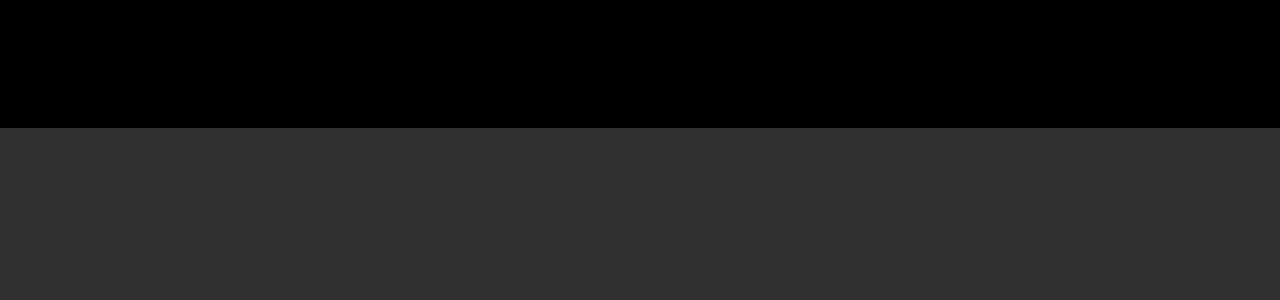
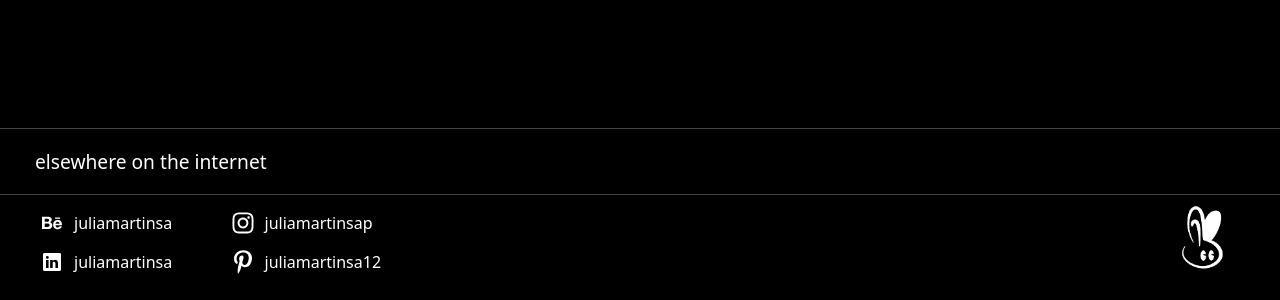
Before and after one commit to nicolecnogueira/portfolio, a React (Vite) app: page /videoart in a window 1280 px wide. Shown: the part 832-1132 px from the top of the page. Before the commit the page ends 960 px from the top, so only its background shows below. Built offline with nearby package versions, Linux system fonts and the light colour scheme.

Commit message:
feat: footer

```diff
--- a/package.json
+++ b/package.json
@@ -15,6 +15,7 @@
   "dependencies": {
     "react": "^19.1.0",
     "react-dom": "^19.1.0",
+    "react-icons": "^5.5.0",
     "react-router-dom": "^7.7.1"
   },
   "devDependencies": {
--- a/src/App.jsx
+++ b/src/App.jsx
@@ -4,6 +4,7 @@
 import About from './components/pages/About';
 import ObraLista from './components/pages/ObraLista';
 import ObraDetail from './components/pages/ObraDetail';
+import Footer from './components/Footer';
 
 function App() {
   return (
@@ -11,23 +12,17 @@
       <Header />
       <main>
         <Routes>
-          {/* Rota da Página Inicial */}
           <Route path="/" element={<About />} />
-
-          {/* Rota para os detalhes de UMA obra */}
           <Route path="/obras/:slug" element={<ObraDetail />} />
-
-          {/* 2. Rotas para CADA categoria, reutilizando o mesmo componente! */}
           <Route path="/illustration" element={<ObraLista categoria="illustration" />} />
           <Route path="/photography" element={<ObraLista categoria="photography" />} />
           <Route path="/videoart" element={<ObraLista categoria="videoart" />} />
           <Route path="/3d-modeling" element={<ObraLista categoria="3d-modeling" />} />
           <Route path="/grafic-design" element={<ObraLista categoria="grafic-design" />} />
-
-          {/* Rota para ABOUT (se precisar de uma página só para isso) */}
           <Route path="/about" element={<About />} />
         </Routes>
       </main>
+      <Footer />
     </div>
   );
 }
--- /dev/null
+++ b/src/components/Footer.jsx
@@ -0,0 +1,42 @@
+import React from 'react';
+import styles from './Footer.module.css';
+
+import { BiLogoBehance } from 'react-icons/bi';
+import { FaInstagram, FaPinterestP } from 'react-icons/fa';
+import { IoLogoLinkedin } from 'react-icons/io';
+
+import logo2 from '../../public/logo2.png';
+
+function Footer() {
+  const socialLinks = [
+    { name: 'juliamartinsa', icon: <BiLogoBehance />, url: 'https://www.behance.net/juliamartinsa' },
+    { name: 'juliamartinsap', icon: <FaInstagram />, url: 'https://www.instagram.com/juliamartinsap/' },
+    { name: 'juliamartinsa', icon: <IoLogoLinkedin />, url: 'https://www.linkedin.com/in/juliamartinsa/' },
+    { name: 'juliamartinsa12', icon: <FaPinterestP />, url: 'https://br.pinterest.com/juliamartinsa12/' }
+  ];
+
+  return (
+    <footer className={styles.footerContainer}>
+      <div className={styles.titleWrapper}>
+        <h3 className={styles.title}>elsewhere on the internet</h3>
+      </div>
+
+      <div className={styles.mainContent}>
+        <div className={styles.socialGrid}>
+          {socialLinks.map((link) => (
+            <a key={link.name} href={link.url} target="_blank" rel="noopener noreferrer" className={styles.socialLink}>
+              <span className={styles.icon}>{link.icon}</span>
+              <span>{link.name}</span>
+            </a>
+          ))}
+        </div>
+
+        <div className={styles.logoWrapper}>
+           <img src={logo2} alt="Logo" className={styles.footerLogo} />
+        </div>
+      </div>
+    </footer>
+  );
+}
+
+export default Footer;
--- /dev/null
+++ b/src/components/Footer.module.css
@@ -0,0 +1,73 @@
+.footerContainer {
+  background-color: #000;
+  color: #fff;
+  border-top: 1px solid #444;
+}
+
+.titleWrapper {
+  border-bottom: 1px solid #444;
+}
+
+.title {
+  font-size:larger;
+  font-weight:lighter;
+  color: #fff;
+  padding: 0px 35px;
+  max-width: 1200px;
+}
+
+.mainContent {
+  display: flex;
+  justify-content: space-between;
+  align-items: center;
+  padding: 10px 40px;
+  padding-bottom: 20px;
+  font-weight: lighter;
+}
+
+.socialGrid {
+  display: grid;
+  grid-template-columns: repeat(2, 1fr);
+  gap: 15px 40px;
+}
+
+.socialLink {
+  display: flex;
+  align-items: center;
+  text-decoration: none;
+  color: #fff;
+  font-size: 1rem;
+  transition: color 0.2s ease;
+}
+
+.socialLink:hover {
+  color: #E11DAA;
+}
+
+.icon {
+  font-size: 1.5rem;
+  margin-right: 10px;
+  display: flex;
+  align-items: center;
+}
+
+.footerLogo {
+  width: 70px;
+  height: auto;
+}
+
+@media (max-width: 768px) {
+  .title {
+    text-align: center;
+  }
+
+  .mainContent {
+    flex-direction: column;
+    gap: 40px;
+    align-items: center;
+  }
+
+  .socialGrid {
+    justify-items: center;
+  }
+}
```
Also changed, not shown: public/logo2.png (added), 1 other file (tests, documents, lock files or other folders).
